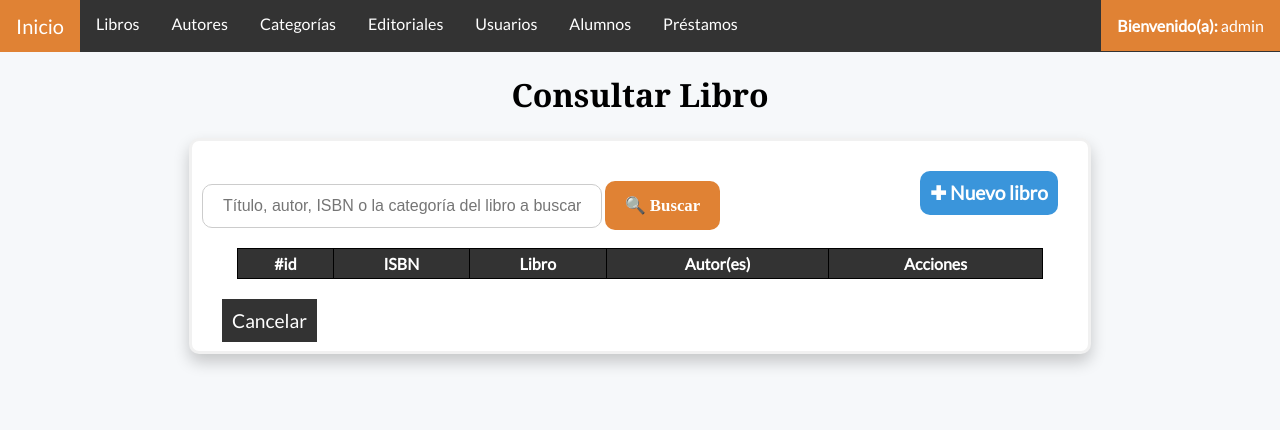
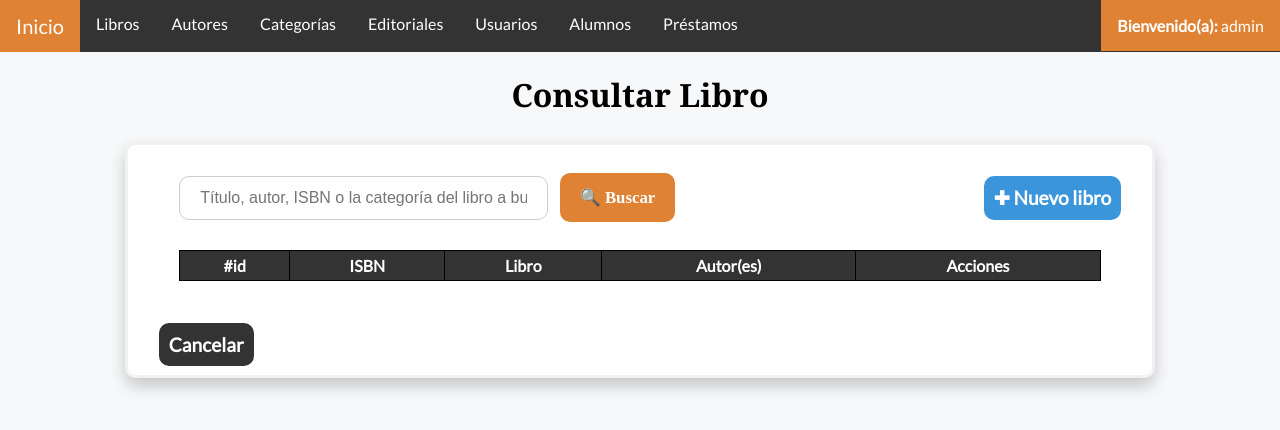
Before and after one commit to marko4789/Biblioteca-escolar-php, a PHP site: page /libroConsultar.php in a window 1280 px wide. Shown: the top 430 px of the page. Run offline with PHP 8.4, Linux system fonts and the light colour scheme; a user stored in the database is signed in; data that the repository does not hold is empty.

Commit message:
cambios en la hoja de estilos y nueva clase frmMargen2

```diff
--- a/Index.php
+++ b/Index.php
@@ -41,7 +41,7 @@
         cualquier usuario puede consultar los libros en existencia para un préstamo posterior.
     </p>
     <img src="https://image.freepik.com/vector-gratis/libro-blanco-sobre-fondo-blanco_1308-23052.jpg" alt="imagen ilustrativa">
-    <a  href="libroConsultar.php">📚 Libros</a>
+    <a style="width:50%;" href="libroConsultar.php">📚 Libros</a>
 
     </section>
 
@@ -53,7 +53,7 @@
 
         echo'
 
-        <section style="float:right;width:50%;">
+        <section style="float:right">
 
         <br><br>
 
@@ -88,7 +88,7 @@
 
         <section style="float:right;width:50%;">
 
-        <img style ="width:300px;" src="https://image.freepik.com/vector-gratis/ilustracion-dia-mundial-libro-plano-organico_23-2148884673.jpg" alt="Día mundial del libro">
+        <img src="https://image.freepik.com/vector-gratis/ilustracion-dia-mundial-libro-plano-organico_23-2148884673.jpg" alt="Día mundial del libro">
 
         <h3 style = "font-style: italic">
         "Es un buen libro aquel que se abre con expectación y se cierra con provecho"
--- a/alumnoConsultar.php
+++ b/alumnoConsultar.php
@@ -37,6 +37,8 @@
     <div class = "frmFormulario">
 
     <a class ="agregar" href="alumnoAgregar.php">✚ Nuevo alumno</a>
+
+    <div class="frmMargen2">
 
         <form class = "frmBuscar" method="post" action= 'alumnoConsultar.php'>
             <input placeholder = "Escriba el nombre del alumno a buscar" name="alumno" value="<?php echo $alumno;?>" type="text" pattern="[\wñÑá-ú\-]+" required>
@@ -85,8 +87,12 @@
 
         </div> <!-- Div con la clase tablaDatos -->
 
+        </div>
+
         <a class = "cancel" href="alumnoConsultar.php">Cancelar</a>
         <br><br>
+
+
 
     </div> <!-- Div con la clase frmFormulario -->
 
--- a/autorConsultar.php
+++ b/autorConsultar.php
@@ -42,6 +42,8 @@
     <div class = "frmFormulario">
     <a class ="agregar" href="autorAgregar.php">✚ Nuevo autor</a>
 
+    <div class="frmMargen2">
+
         <form class = "frmBuscar" method="post" action= 'autorConsultar.php'>
             <input placeholder = "Escriba el nombre del autor a buscar" name="autor" type="text" pattern="([\w]|[á-úñÑ.\s])+" required>
             <button type="submit" name="buscar">🔍 Buscar</button>
@@ -85,8 +87,12 @@
 
         </div> <!-- Div con la clase tablaDatos -->
 
+        </div>
+
         <a class = "cancel" href="autorConsultar.php">Cancelar</a>
         <br><br>
+
+
 
     </div> <!-- Div con la clase frmFormulario -->
 
--- a/css/Estilo.css
+++ b/css/Estilo.css
@@ -17,12 +17,14 @@ p{
   .frmFormulario, .inicio{
     background-color: white;
       border: 3px solid #f1f1f1;
+      margin: 5%;
+      margin-top: 2%;
       margin-right: auto;
       margin-left: auto;
-      margin-bottom: 30px;
-      width: 70%;
+      width: 80%;
       border-radius: 10px;
       box-shadow:  0px 8px 16px 0px rgba(0,0,0,0.2); ;
+
     }
 
   .frmFormulario input[type=text],.frmFormulario input[type=password],
@@ -46,7 +48,7 @@ p{
       border: none;
       cursor: pointer;
       width: 100%;
-      margin-top: 30px;
+      margin-top: 3%;
       font-family: 'Times New Roman', Times, serif;
   }
 
@@ -64,19 +66,24 @@ p{
       font-family: 'Cambria', Times, serif;
   }
 
-  .frmMargen{
-      margin: 120px;
-      margin-top: 50px;
-      margin-bottom: 50px;
+  .frmMargen, .frmMargen2{
+      margin: 10%;
+      margin-top: 5%;
+      margin-bottom: 5%;
+  }
+
+  .frmMargen2{
+    margin: 5%;
+    margin-top: 0;
   }
 
   .tablaDatos table{
-    width: 80%;
+    width: 100%;
     border-collapse: collapse;
     text-align: center;
     border-radius: 10px;
-    margin: 30px;
-    margin-top: 10px;
+    margin-top: 1%;
+    margin-bottom: 3%;
     margin-right: auto;
     margin-left: auto;
   }
@@ -98,17 +105,17 @@ p{
 
   .frmBuscar{
     font-size: 14px;
-    margin: 10px;
   }
 
   .frmBuscar input[type=text]{
-    width: 400px;
+    width: 40%;
     border-radius: 10px;
   }
   .frmBuscar button{
     width: auto;
     height: auto;
     border-radius: 10px;
+    margin-left: 1%;
   }
 
   .cancel, .agregar{
@@ -116,7 +123,9 @@ p{
     text-decoration: none;
     font-size: larger;
     padding: 10px 10px;
-    margin: 30px;
+    margin: 3%;
+    border-radius: 10px;
+    font-weight: bold;
   }
 
   .cancel{
--- a/css/EstilosNavegacion.css
+++ b/css/EstilosNavegacion.css
@@ -41,7 +41,7 @@ li.dropdown {
   display: none;
   position: absolute;
   background-color: #f9f9f9;
-  min-width: 160px;
+  min-width: 10%;
   box-shadow: 0px 8px 16px 0px rgba(0,0,0,0.2);
   z-index: 1;
 }
--- a/editorialConsultar.php
+++ b/editorialConsultar.php
@@ -38,6 +38,8 @@
         <div class = "frmFormulario">
         <a class ="agregar" href="editorialAgregar.php">✚ Nueva editorial</a>
 
+        <div class="frmMargen2">
+
         <form class = "frmBuscar" method="post" action= 'editorialConsultar.php'>
             <input placeholder = "Escriba el nombre de la editorial a buscar" name="editorial" type="text" pattern="([\w]|[á-úñÑ.\s])+" required>
             <button type="submit" name="buscar">🔍 Buscar</button>
@@ -76,8 +78,12 @@
 
         </div>
 
+        </div>
+
         <a class = "cancel" href="editorialConsultar.php">Cancelar</a>
         <br><br>
+
+
 
     </div>
 
--- a/libroConsultar.php
+++ b/libroConsultar.php
@@ -46,13 +46,17 @@
         }
     ?>
 
+
+    <div class="frmMargen2">
+
+
         <form class = "frmBuscar" method="post" action= 'libroConsultar.php'>
             <input placeholder = "Título, autor, ISBN o la categoría del libro a buscar" name="libro" type="text" pattern="([\w]|[á-úñÑ.\-\s])+" required>
             <button type="submit" name="buscar">🔍 Buscar</button>
         </form>
 
         <div class = "tablaDatos">
-            <table style = " width: 90%;">
+            <table>
                 <thead>
                     <tr>
                         <th scope="col">#id</th>
@@ -98,6 +102,8 @@
                 </tbody>
             </table>
 
+            </div>
+
         </div>
 
         <a class = "cancel" href="libroConsultar.php">Cancelar</a>
--- a/prestamoAgregar.php
+++ b/prestamoAgregar.php
@@ -81,9 +81,8 @@
 
 
         <div class = "frmFormulario">
-
+        <div class = "frmMargen2">
         <h3>Seleccione un libro</h3>
-
 
         <form class = "frmBuscar" method="post" action= "prestamoAgregar.php">
             <input placeholder = "Escriba el nombre, autor, ISBN a buscar" name="libro" type="text" pattern="([\w]|[á-úñÑ.\-\s])+" required>
@@ -132,6 +131,7 @@
                 </tbody>
             </table>
 
+            </div>
             </div>
 
                 <a class = "cancel" href="prestamoConsultar.php">Cancelar</a>
```
Also changed, not shown: other parts of css/Estilo.css (+17 -13 lines), categoriaConsultar.php (+7 -0 lines), prestamoConsultar.php (+6 -1 lines), usuarioConsultar.php (+8 -1 lines).
